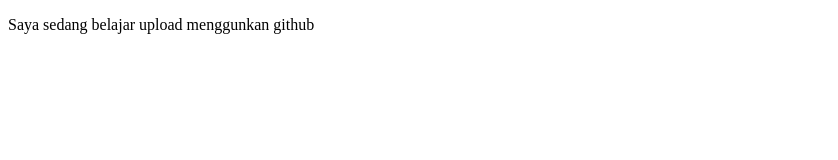
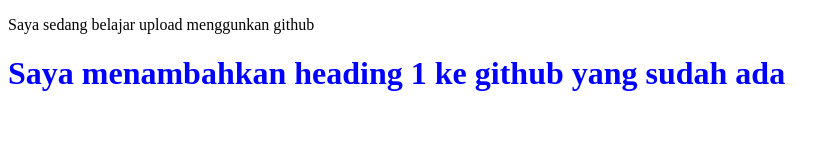
Before and after one commit to mfarhannr/belajar-upload-github, a plain HTML site: page index.html in a window 1280 px wide. Shown: the whole page, without its empty margins (0-838 px from the left). Drawn offline with Linux system fonts and the light colour scheme.

Commit message:
perubahan data baru kita

```diff
--- /dev/null
+++ b/css/style.css
@@ -0,0 +1,7 @@
+* {
+    box-sizing: border-box;
+}
+
+h1{
+    color: blue;
+}
--- a/index.html
+++ b/index.html
@@ -5,8 +5,10 @@
     <meta http-equiv="X-UA-Compatible" content="IE=edge">
     <meta name="viewport" content="width=device-width, initial-scale=1.0">
     <title>Belajar Github</title>
+    <link rel="stylesheet" href="css/style.css"
 </head>
 <body>
    <p>Saya sedang belajar upload menggunkan github</p>
+   <h1>Saya menambahkan heading 1 ke github yang sudah ada</h1>
 </body>
 </html>
```
